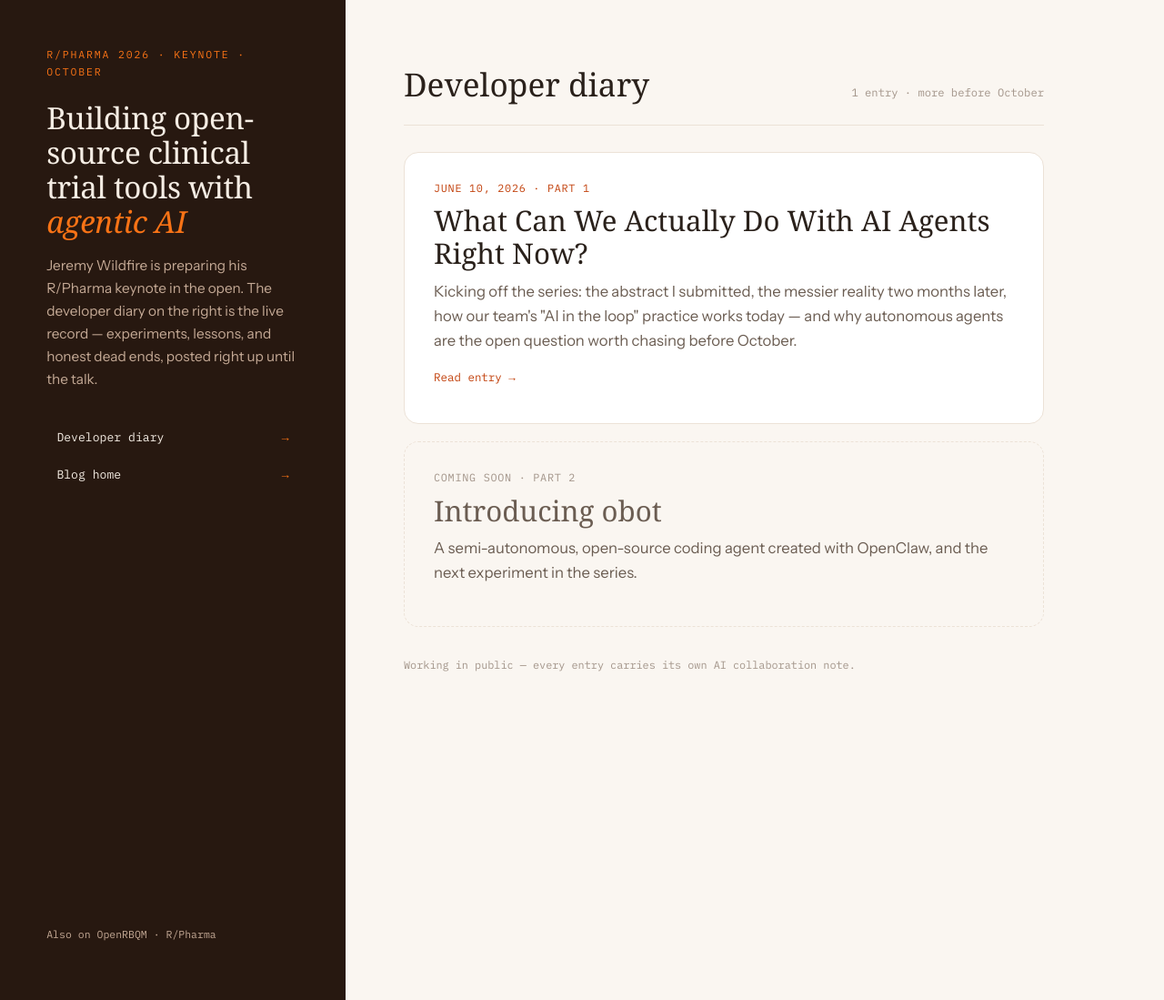
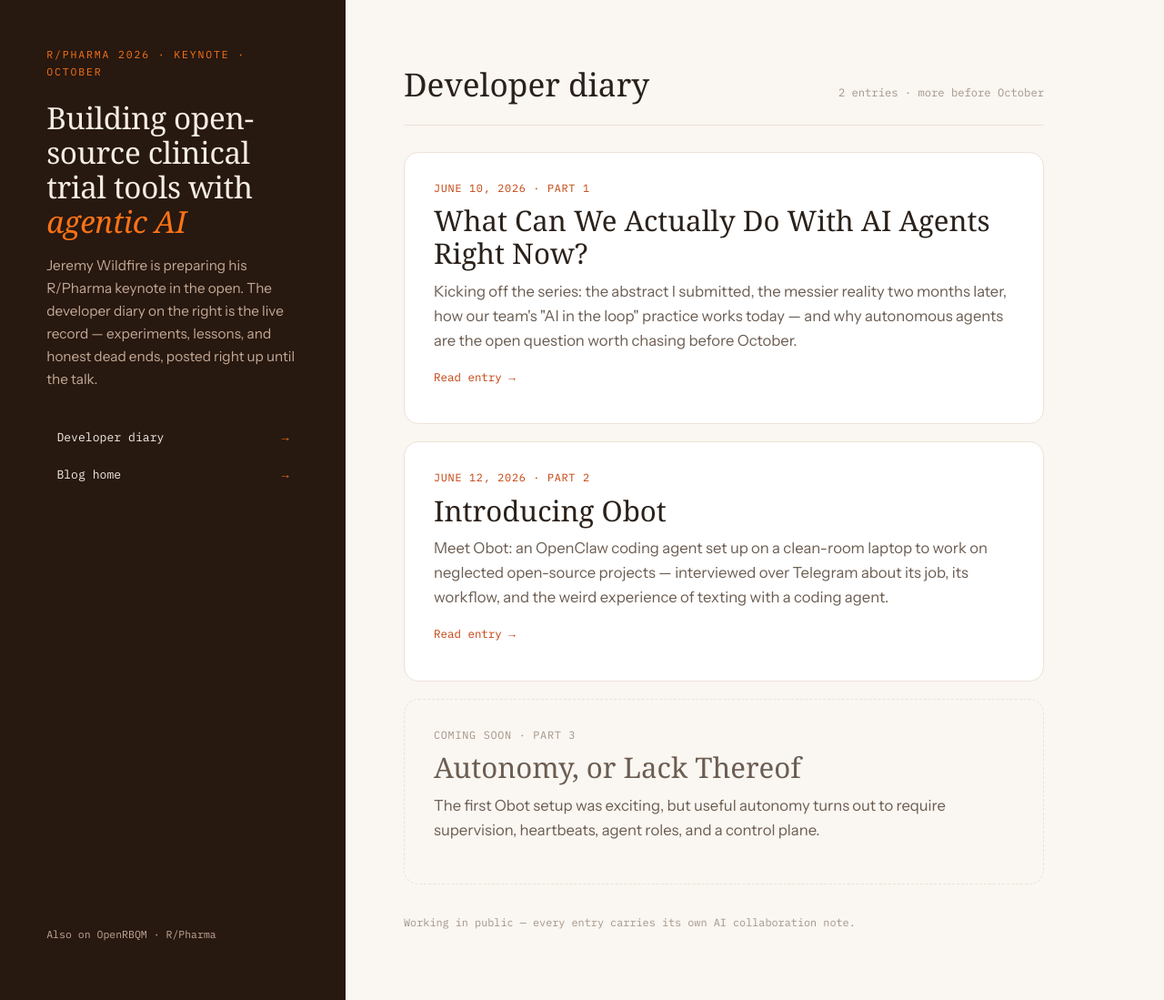
Before and after one commit to jwildfire/jwildfire.github.io, a Jekyll site: the page keynote/index.html, which Jekyll copies as it is, in a window 1280 px wide and 1099 px high. Shown: the whole window at 91% size. Built offline with Jekyll 4.4.1, drawn with Linux system fonts in a browser that asks for light colours; some web fonts are replaced.

Commit message:
Retitle Obot post and add it to keynote homepage with Part 3 preview
Co-Authored-By: Claude Fable 5 <noreply@anthropic.com>

```diff
--- a/keynote/index.html
+++ b/keynote/index.html
@@ -110,7 +110,7 @@
     <main class="feed" id="diary">
       <div class="feed-head">
         <h2>Developer diary</h2>
-        <span class="count">1 entry · more before October</span>
+        <span class="count">2 entries · more before October</span>
       </div>
 
       <article class="card">
@@ -120,10 +120,17 @@
         <p class="links"><a href="/2026/06/10/rpharma-keynote-developer-diary.html">Read entry →</a></p>
       </article>
 
+      <article class="card">
+        <p class="date">June 12, 2026 · Part 2</p>
+        <h3><a href="/2026/06/12/setting-up-obot-openclaw.html">Introducing Obot</a></h3>
+        <p class="excerpt">Meet Obot: an OpenClaw coding agent set up on a clean-room laptop to work on neglected open-source projects — interviewed over Telegram about its job, its workflow, and the weird experience of texting with a coding agent.</p>
+        <p class="links"><a href="/2026/06/12/setting-up-obot-openclaw.html">Read entry →</a></p>
+      </article>
+
       <article class="card upcoming">
-        <p class="date">Coming soon · Part 2</p>
-        <h3>Introducing obot</h3>
-        <p class="excerpt">A semi-autonomous, open-source coding agent created with OpenClaw, and the next experiment in the series.</p>
+        <p class="date">Coming soon · Part 3</p>
+        <h3>Autonomy, or Lack Thereof</h3>
+        <p class="excerpt">The first Obot setup was exciting, but useful autonomy turns out to require supervision, heartbeats, agent roles, and a control plane.</p>
       </article>
 
       <p class="feed-note">Working in public — every entry carries its own AI collaboration note.</p>
```
Also changed, not shown: _drafts/autonomy-or-lack-thereof.md (+1 -1 lines), _posts/2026-06-12-setting-up-obot-openclaw.md (+1 -1 lines).
